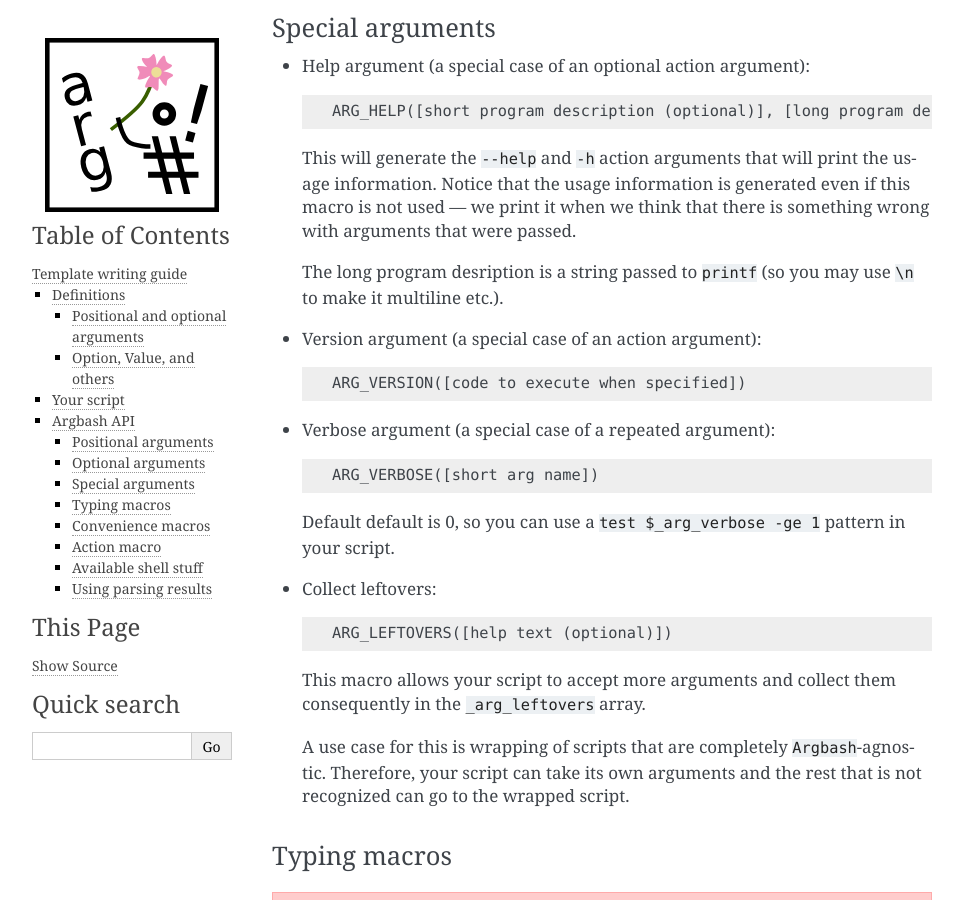
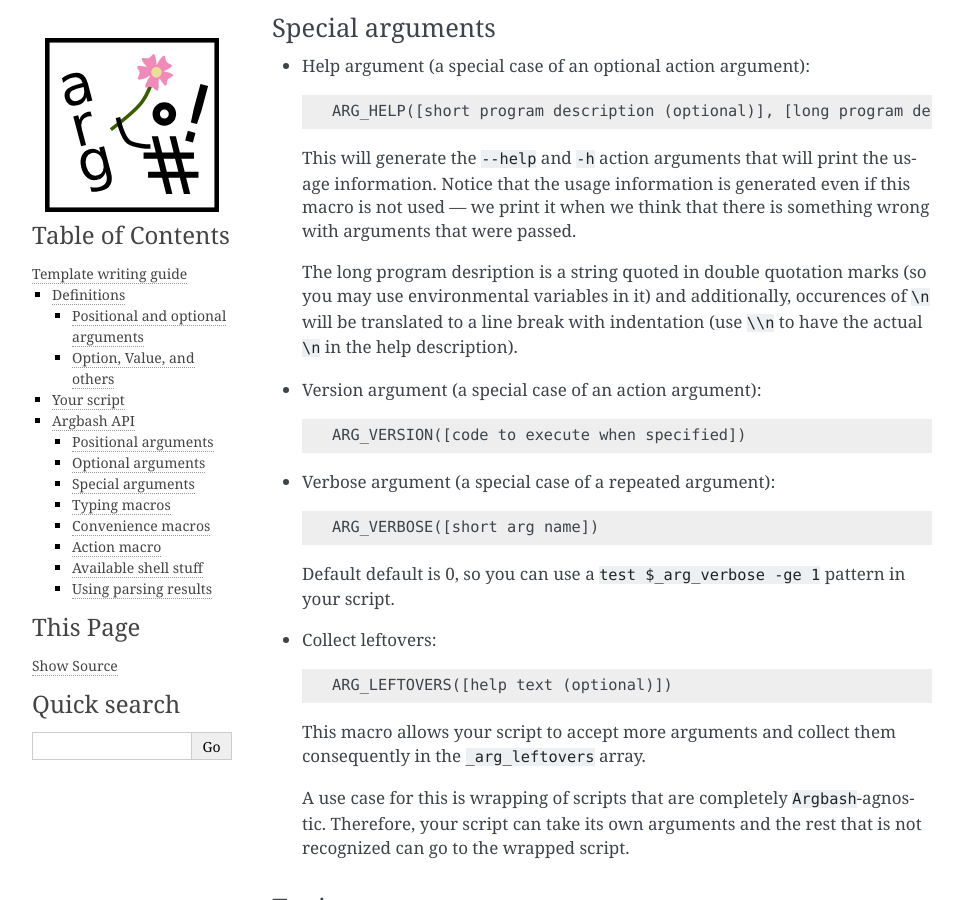
Before and after one commit to matejak/argbash, a Sphinx documentation site: the page built from doc/guide.rst, in a window 1280 px wide and 900 px high, scrolled down 5776 px. Shown: the whole window, without its empty margins (148-1111 px from the left). Built offline with Sphinx 7.4.7, drawn with Linux system fonts in a browser that asks for light colours.

Commit message:
Improved help messages (fixes #7)

```diff
--- a/doc/guide.rst
+++ b/doc/guide.rst
@@ -241,7 +241,7 @@ Special arguments
   This will generate the ``--help`` and ``-h`` action arguments that will print the usage information.
   Notice that the usage information is generated even if this macro is not used --- we print it when we think that there is something wrong with arguments that were passed.
 
-  The long program desription is a string passed to ``printf`` (so you may use ``\n`` to make it multiline etc.).
+  The long program desription is a string quoted in double quotation marks (so you may use environmental variables in it) and additionally, occurences of ``\n`` will be translated to a line break with indentation (use ``\\n`` to have the actual ``\n`` in the help description).
 
 * Version argument (a special case of an action argument):
   ::
```
Also changed, not shown: 4 other files.
